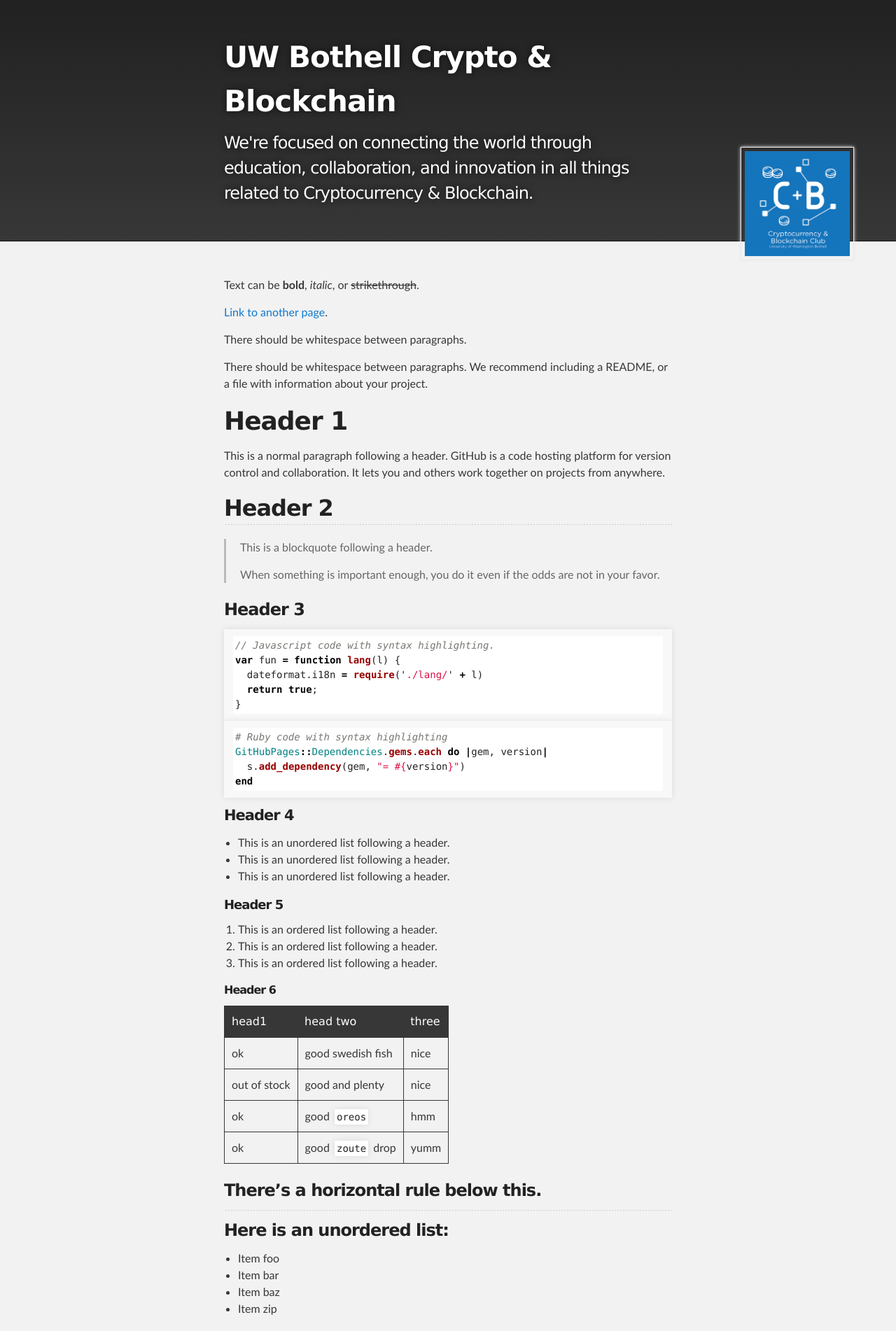
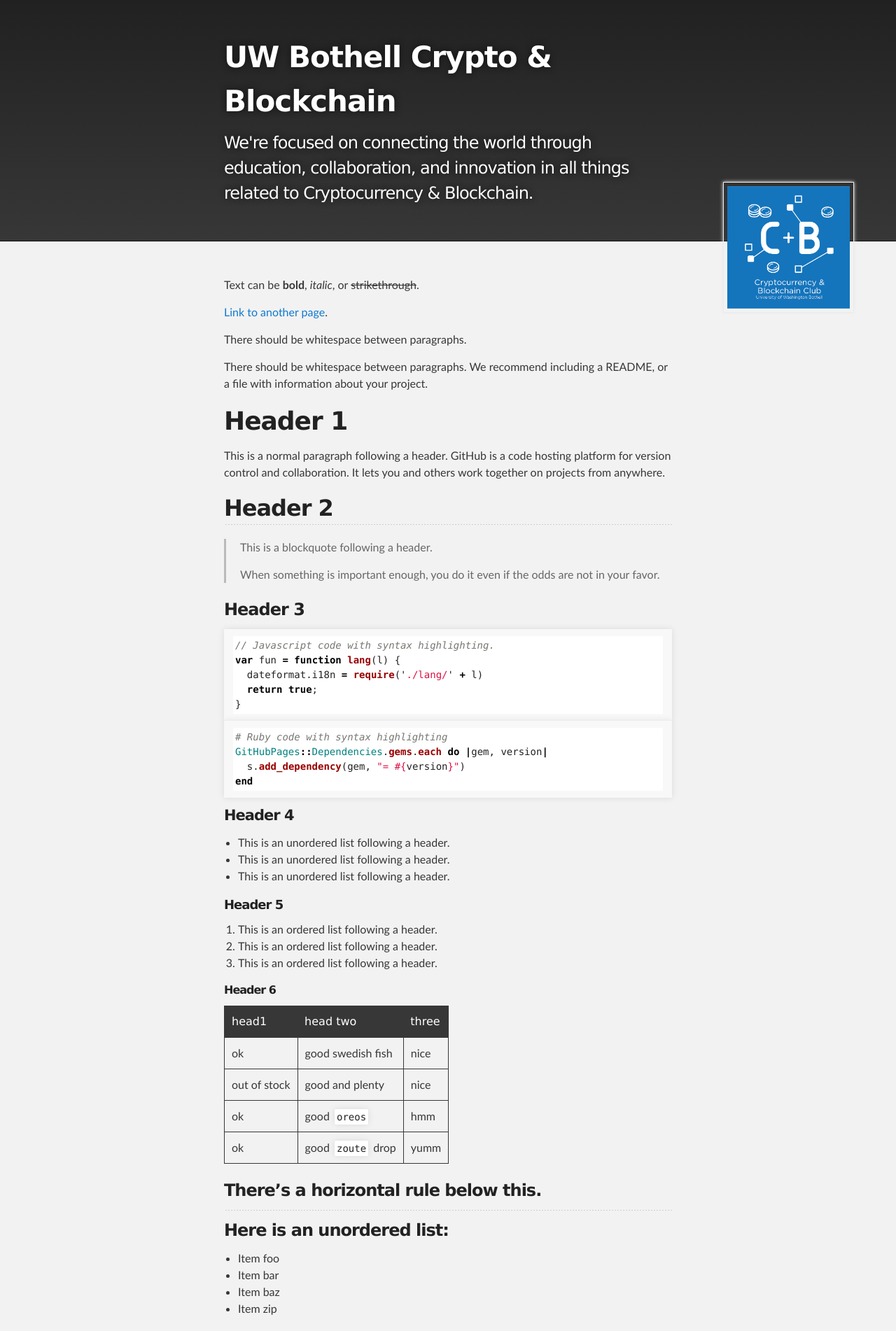
Before and after one commit to satrask/satrask-webtest-repo.github.io, a Jekyll site: the page built from index.md, in a window 1280 px wide. Shown: the top 1902 px of the page at 70% size. Built offline with Jekyll 4.4.1, drawn with Linux system fonts in a browser that asks for light colours.

Commit message:
Update jekyll-theme-slate.scss

```diff
--- a/_sass/jekyll-theme-slate.scss
+++ b/_sass/jekyll-theme-slate.scss
@@ -257,10 +257,10 @@ Full-Width Styles
 .banner
 {
   position: absolute;
-  top: 200px;
+  top: 250px;
   right: -250px;
-  width: 150px;
-  height: 150px;
+  width: 175px;
+  height: 175px;
 }
 
 .outer {
```
